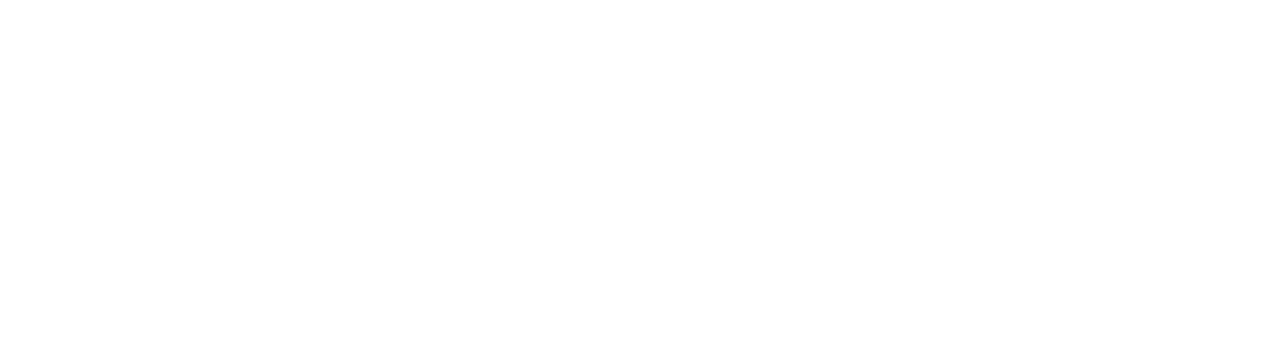
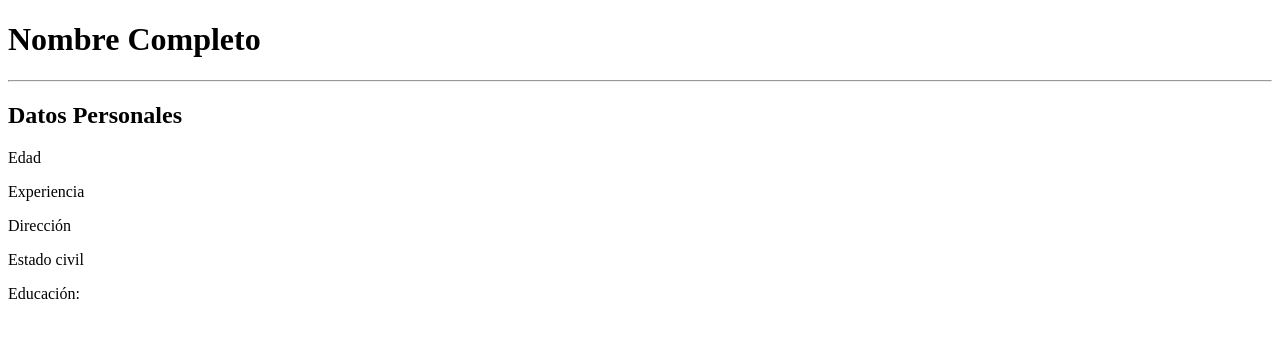
Before and after one commit to MaylinCB/repo_prueba, a plain HTML site: page index.html in a window 1280 px wide. Drawn offline with Linux system fonts and the light colour scheme.

Commit message:
Datos personales

```diff
--- a/index.html
+++ b/index.html
@@ -6,6 +6,14 @@
     <title>Document</title>
 </head>
 <body>
+    <h1>Nombre Completo</h1>
+    <hr>
 
+    <h2>Datos Personales</h2>
+    <p>Edad</p>
+    <p>Experiencia</p>
+    <p>Dirección</p>
+    <p>Estado civil</p>
+    <p>Educación:</p>
 </body>
 </html>
```
